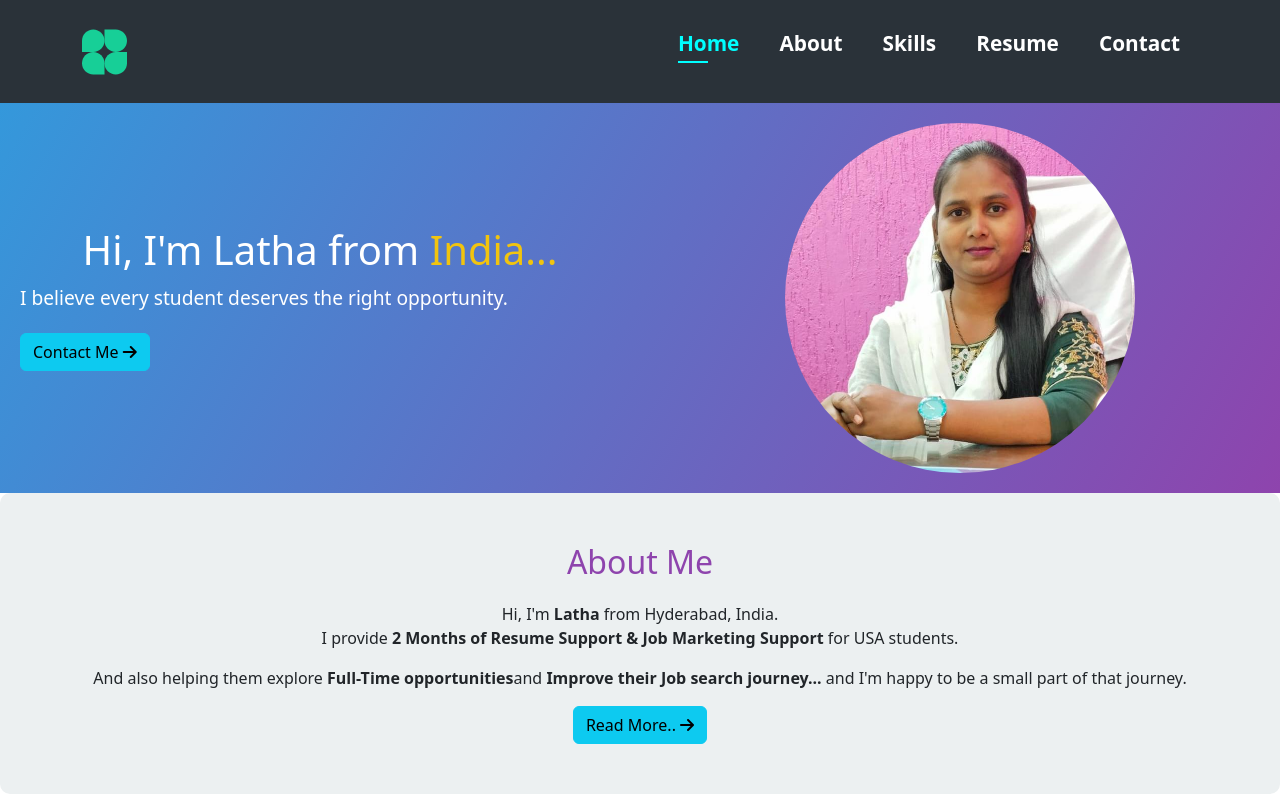
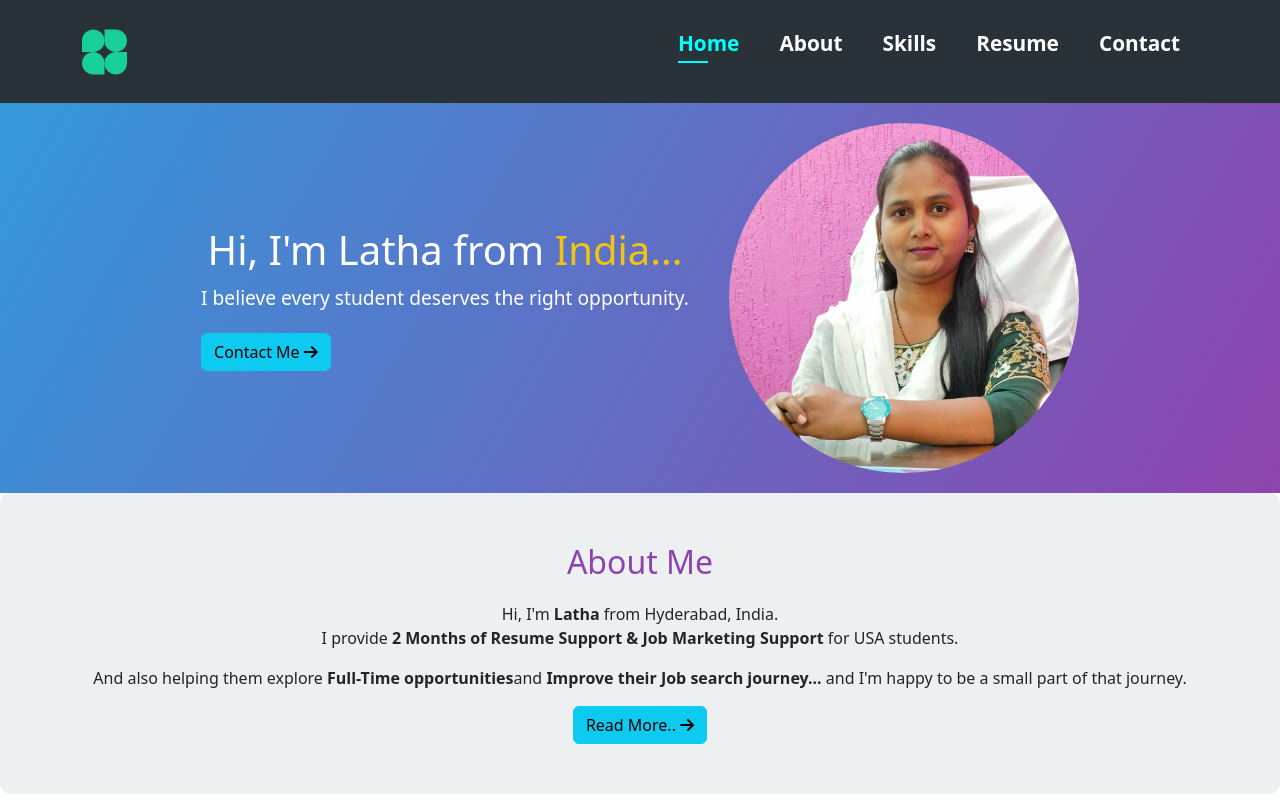
Before and after one commit to Lathakumari443/MY-PORTIFOLIO, a React (Vite) app: page /projects in a window 1280 px wide. Shown: the top 800 px of the page. Built offline with nearby package versions, Linux system fonts and the light colour scheme.

Commit message:
Portfolio update

```diff
--- a/src/Components/Homepage/Header/Header.css
+++ b/src/Components/Homepage/Header/Header.css
@@ -2,43 +2,38 @@
     display: flex;
     align-items: center;
     justify-content: center;
-    gap: 40px;
+    gap: 40px; /* text & image మధ్య spacing */
     padding: 20px;
-    flex-wrap: wrap;
-}
-
-.text-section {
-    flex: 1;
-    min-width: 300px;
-    text-align: left;
-}
-
-.AboutMe-img {
-    flex: 1;
-    display: flex;
-    justify-content: center;
-    min-width: 300px;
 }
 
 .AboutMe-img img {
     width: 350px;
     height: 350px;
-    max-width: 100%;
+    margin: 0; /* remove left margin */
     border-radius: 50%;
     object-fit: cover;
 }
 
-.AboutMe-container {
+.text-section {
+    text-align: left;
+}
+
+.AboutMe-container{
+  justify-content: center;
+  margin:autox;
   width: 100%;
-    margin: auto;
+  /* border-radius: 5px; */
 }
 
 /* Header Section */
 header {
-    width: 100%;
+  text-align: center;
+  width:100%;
+  margin-right:10px;
   padding: 50px 20px;
   background: linear-gradient(120deg, #3498db, #8e44ad);
   color: white;
+  /* border-radius: 10px; */
 }
 
 header h1 {
@@ -63,7 +58,7 @@ header a {
   border-radius: 5px;
   text-decoration: none;
   font-weight: bold;
-    transition: 0.3s ease;
+  transition: background-color 0.3s ease;
 }
 
 header a:hover {
@@ -73,7 +68,8 @@ header a:hover {
 
 /* About Section */
 #about {
-    width: 100%;
+  width:100%;
+  margin-right: 250px;
   padding: 50px 20px;
   text-align: center;
   background: #ecf0f1;
@@ -86,6 +82,7 @@ header a:hover {
   margin-bottom: 20px;
   color: #8e44ad;
 }
+
 
 /* ---------- Tablet ---------- */
 @media (max-width: 992px) {
```
Lines whose indentation alone changed are shown as unchanged.
